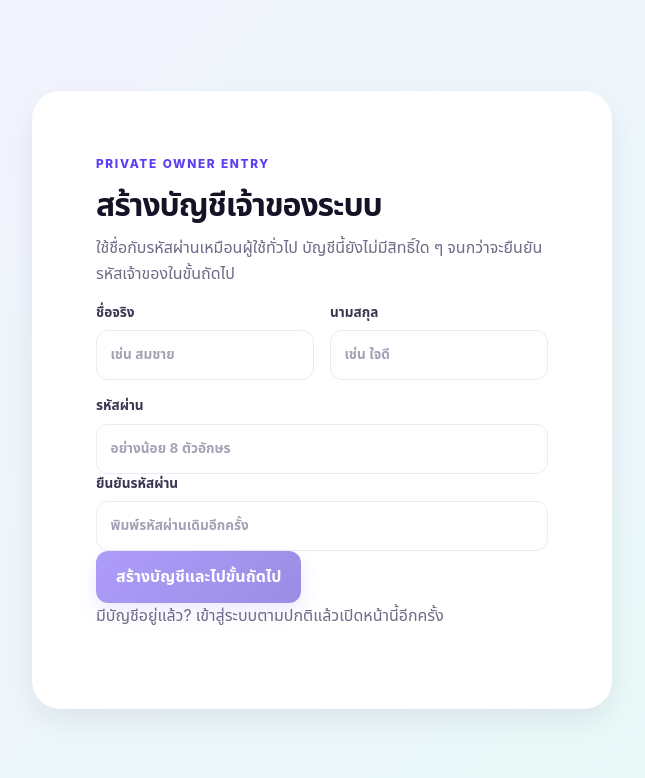
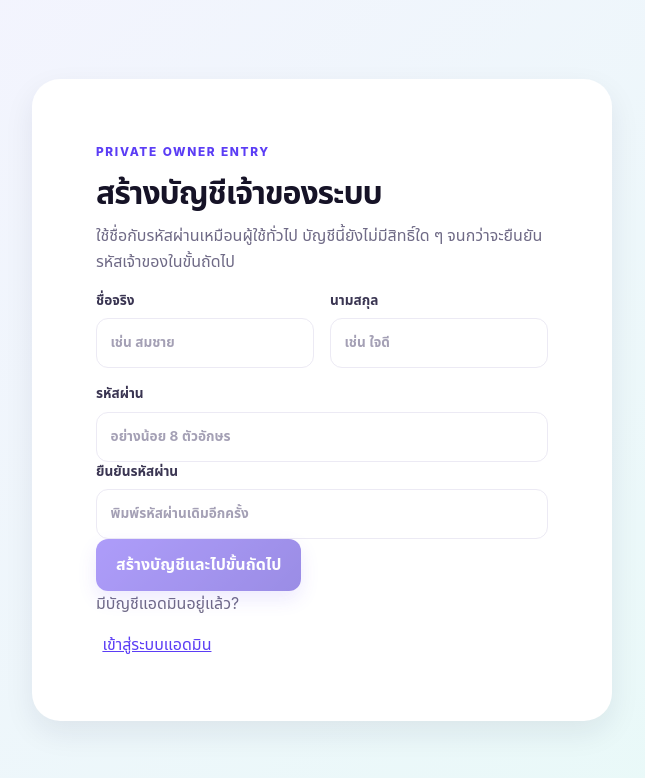
Before and after one commit to chonlasapmatt-art/AI-Classroom, a React (Vite) app in the folder apps/web/: page /owner/access in a window 1280 px wide. Shown: the top 778 px of the page, without its empty margins (318-963 px from the left). Built offline with nearby package versions, Linux system fonts and the light colour scheme; no server answers.

Commit message:
fix: add admin login link to owner entry

```diff
--- a/apps/web/src/features/auth/OwnerAccessPage.tsx
+++ b/apps/web/src/features/auth/OwnerAccessPage.tsx
@@ -1,5 +1,5 @@
 import { useState, type FormEvent } from 'react';
-import { Navigate } from 'react-router-dom';
+import { Link, Navigate } from 'react-router-dom';
 import { useAuth } from '../../app/AuthContext';
 import { requireSupabase } from '../../services/supabase';
 import { isCompleteMemberRegistration, registerOwner } from './memberAccess';
@@ -68,7 +68,10 @@ export function OwnerAccessPage() {
           <button className="primary-button" disabled={busy || !isCompleteMemberRegistration({ firstName, lastName, password, confirmPassword })}>
             {busy ? 'กำลังสร้างบัญชี...' : 'สร้างบัญชีและไปขั้นถัดไป'}
           </button>
-          <p className="fine-print">มีบัญชีอยู่แล้ว? เข้าสู่ระบบตามปกติแล้วเปิดหน้านี้อีกครั้ง</p>
+          <div className="owner-access-existing">
+            <p className="fine-print">มีบัญชีแอดมินอยู่แล้ว?</p>
+            <Link className="text-button" to="/admin-access">เข้าสู่ระบบแอดมิน</Link>
+          </div>
         </form>
       </main>
     );
```
